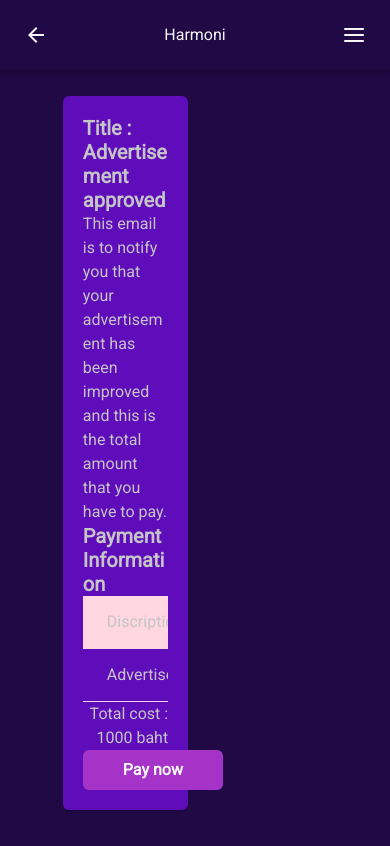
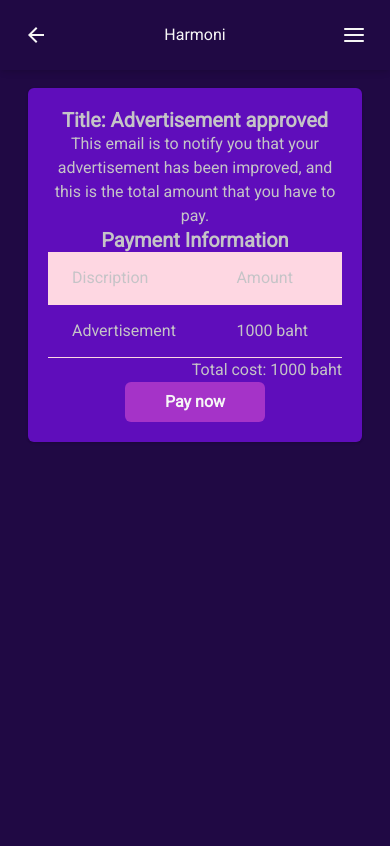
Before and after one commit to CS23-IntegrateProject-1/frontend-integrated, a React (Vite) app: page /Notification/Advertisement in a window 390 px wide. Built offline with nearby package versions, Linux system fonts and the light colour scheme.

Commit message:
[UPDATE] AdvertiseNoti.tsxt
-Improve the support for phone
-Centering the box

```diff
--- a/src/features/feature08/pages/Notification (Business side)/AdvertiseNoti.tsx
+++ b/src/features/feature08/pages/Notification (Business side)/AdvertiseNoti.tsx
@@ -10,38 +10,44 @@ import {
   Stack,
   StackDivider,
   Box,
-    Text
+  Text,
+  Center
 } from "@chakra-ui/react";
 
 import { ButtonComponent } from "../../../../components/buttons/ButtonComponent";
 
 export const AdvertiseNoti = () => {
   return (
+    <Center>
       <Box
         display={"flex"}
         flexDirection={"column"}
         justifyContent={"center"}
         alignItems={"center"}
-      margin={5}
-      width={"50%"}
+        margin={[3, 5, 7]} // Responsive margin for different screen sizes
+        width={["100%", "80%", "70%"]} // Responsive width for different screen sizes
       >
-      <Card width={"70%"} backgroundColor={"#5F0DBB"} color={"#C5C4C7"}>
+        <Card width={"100%"} backgroundColor={"#5F0DBB"} color={"#C5C4C7"}>
           <CardBody>
-          <Stack divider={<StackDivider />} spacing="4">
+            <Stack divider={<StackDivider />} spacing={[2, 4]}>
               <Box>
-              <Heading size="md">
-                Title : Advertisement approved
+                <Heading size="md" textAlign="center">
+                  Title: Advertisement approved
                 </Heading>
-              <Text>
-                This email is to notify you that your
-                advertisement has been improved and
-                this is the total amount that you have to pay.
+                <Text textAlign="center">
+                  This email is to notify you that your advertisement has been improved,
+                  and this is the total amount that you have to pay.
                 </Text>
-              <Heading size="md">
+                <Heading size="md" textAlign="center">
                   Payment Information
                 </Heading>
                 <TableContainer>
-                <Table variant={'striped'} colorScheme="pink">
+                  <Table
+                    className="striped-table"
+                    variant={'striped'}
+                    colorScheme="pink"
+                    width="100%"
+                  >
                     <Tbody>
                       <Tr>
                         <Td>Discription</Td>
@@ -54,10 +60,10 @@ export const AdvertiseNoti = () => {
                     </Tbody>
                   </Table>
                 </TableContainer>
-              <Text align={"right"}>
-                Total cost : 1000 baht
+                <Text textAlign="right">
+                  Total cost: 1000 baht
                 </Text>
-              <Text align={"center"}>
+                <Text textAlign="center">
                   <ButtonComponent text="Pay now" />
                 </Text>
               </Box>
@@ -65,5 +71,6 @@ export const AdvertiseNoti = () => {
           </CardBody>
         </Card>
       </Box>
-    )
-}
+    </Center>
+  );
+};
```
Lines whose indentation alone changed are shown as unchanged.
